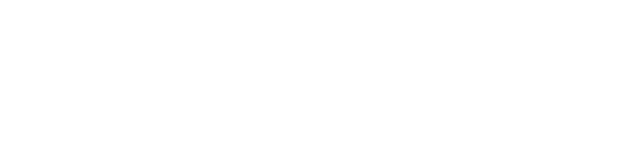
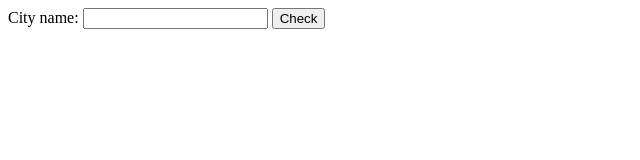
Before and after one commit to EGusb/WeatherProject, a website: page index.html in a window 1280 px wide. Shown: the whole page, without its empty margins (0-640 px from the left). Drawn offline with Linux system fonts and the light colour scheme.

Commit message:
Change title, add form + input

```diff
--- a/index.html
+++ b/index.html
@@ -1,12 +1,19 @@
 <!DOCTYPE html>
 <html lang="en">
+
 <head>
     <meta charset="UTF-8">
     <meta http-equiv="X-UA-Compatible" content="IE=edge">
     <meta name="viewport" content="width=device-width, initial-scale=1.0">
-    <title>Weather Project</title>
+    <title>Weather App</title>
 </head>
+
 <body>
+    <form action="/" method="post">
+        <label for="cityInput">City name: </label>
+        <input type="text" name="cityName" id="cityInput">
+        <button type="submit">Check</button>
+    </form>
+</body>
 
-</body>
 </html>
```
